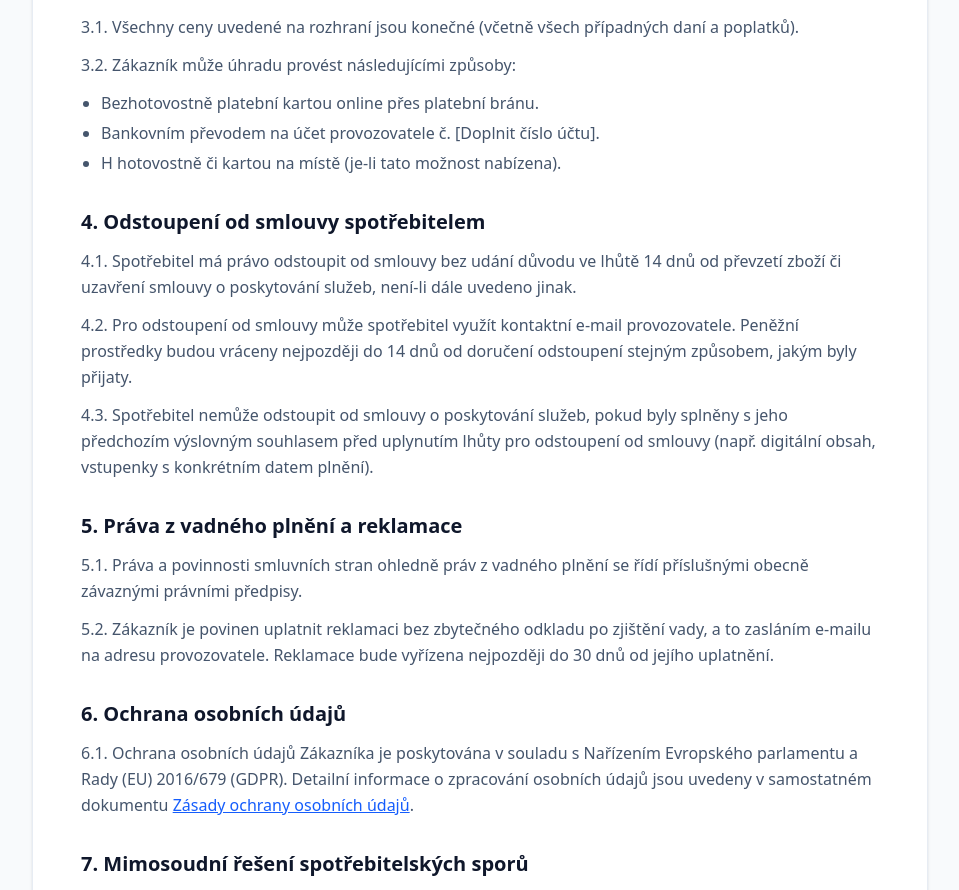
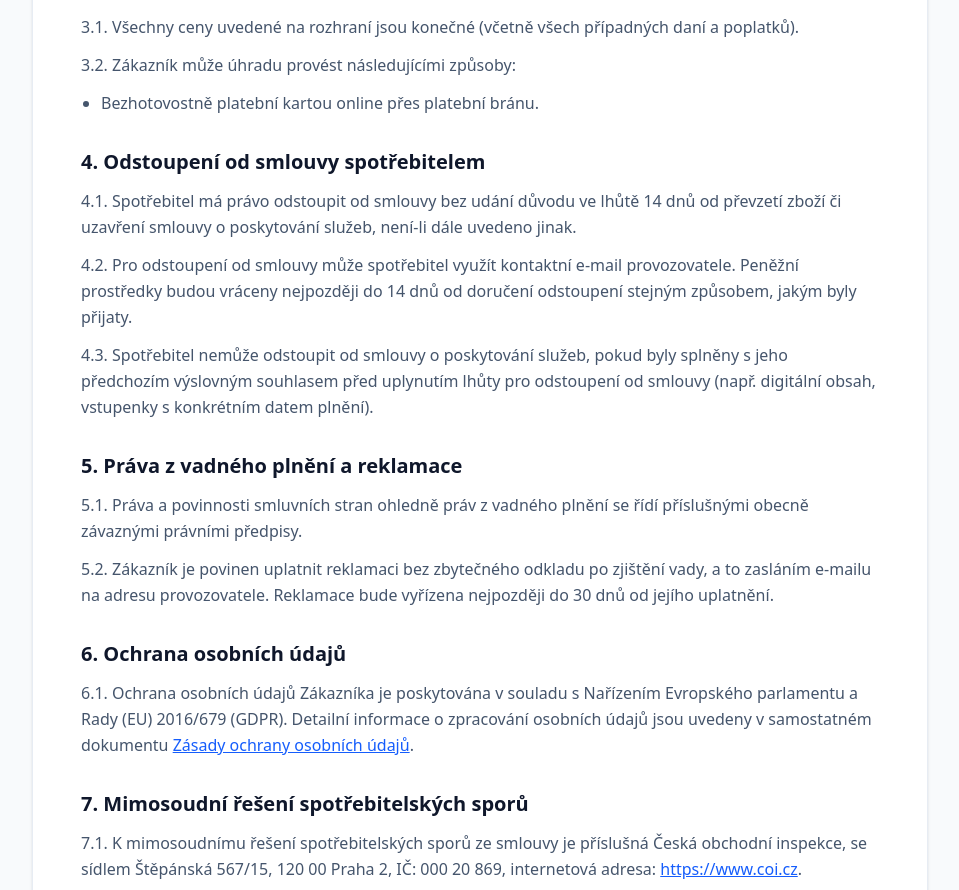
Before and after one commit to pkznojmo/emsznojmo, a Next.js app: page /obchodni-podminky in a window 1280 px wide. Shown: the part 980-1870 px from the top of the page, without its empty margins (160-1119 px from the left). Built offline with nearby package versions, Linux system fonts and the light colour scheme; no server answers.

Commit message:
Release 1.4.2 - Oprava OP2

```diff
--- a/app/obchodni-podminky/page.tsx
+++ b/app/obchodni-podminky/page.tsx
@@ -83,8 +83,6 @@ export default function ObchodniPodminkyPage() {
               </p>
               <ul className="list-disc pl-5 space-y-1">
                 <li>Bezhotovostně platební kartou online přes platební bránu.</li>
-                <li>Bankovním převodem na účet provozovatele č. [Doplnit číslo účtu].</li>
-                <li>H hotovostně či kartou na místě (je-li tato možnost nabízena).</li>
               </ul>
             </section>
 
```
